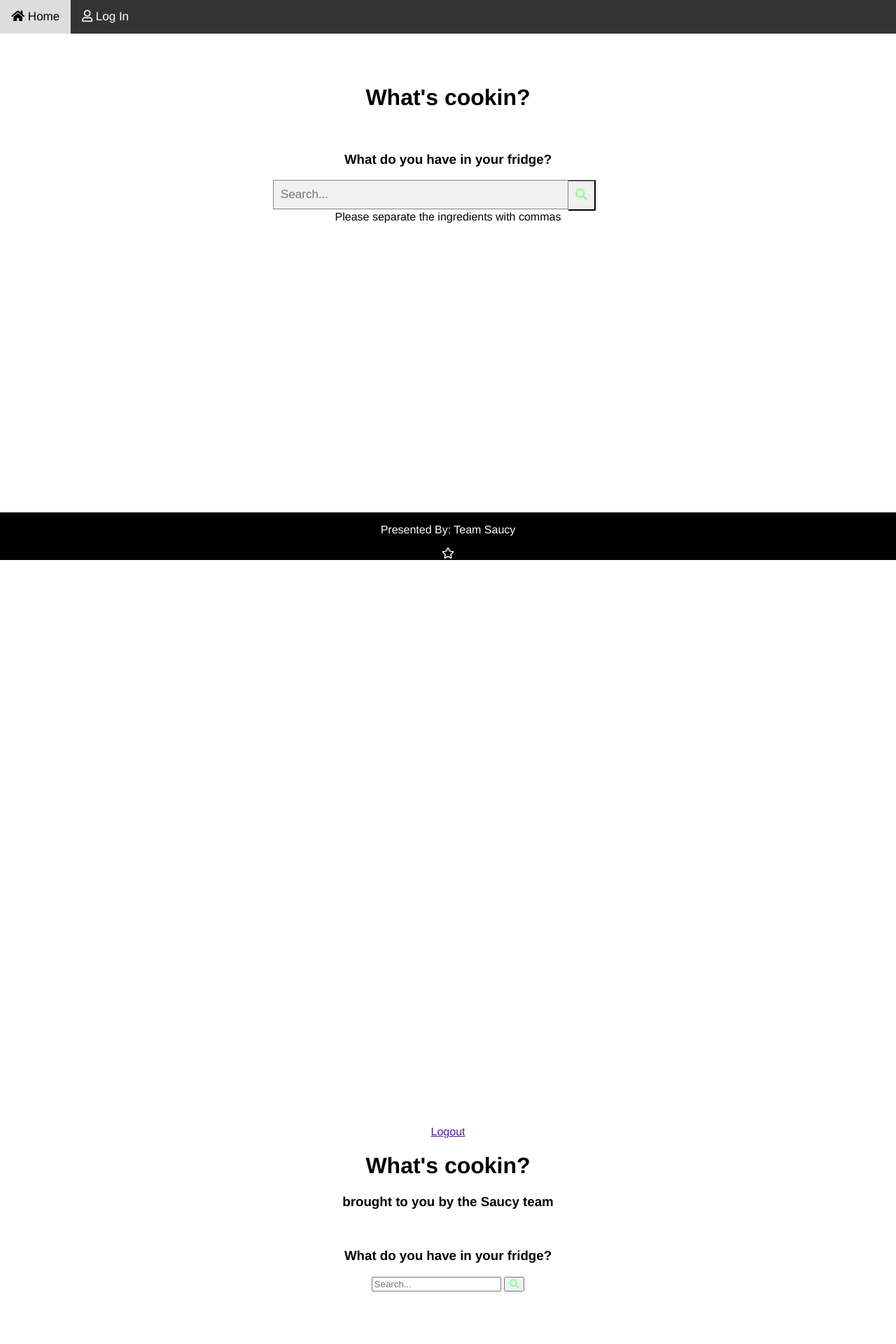
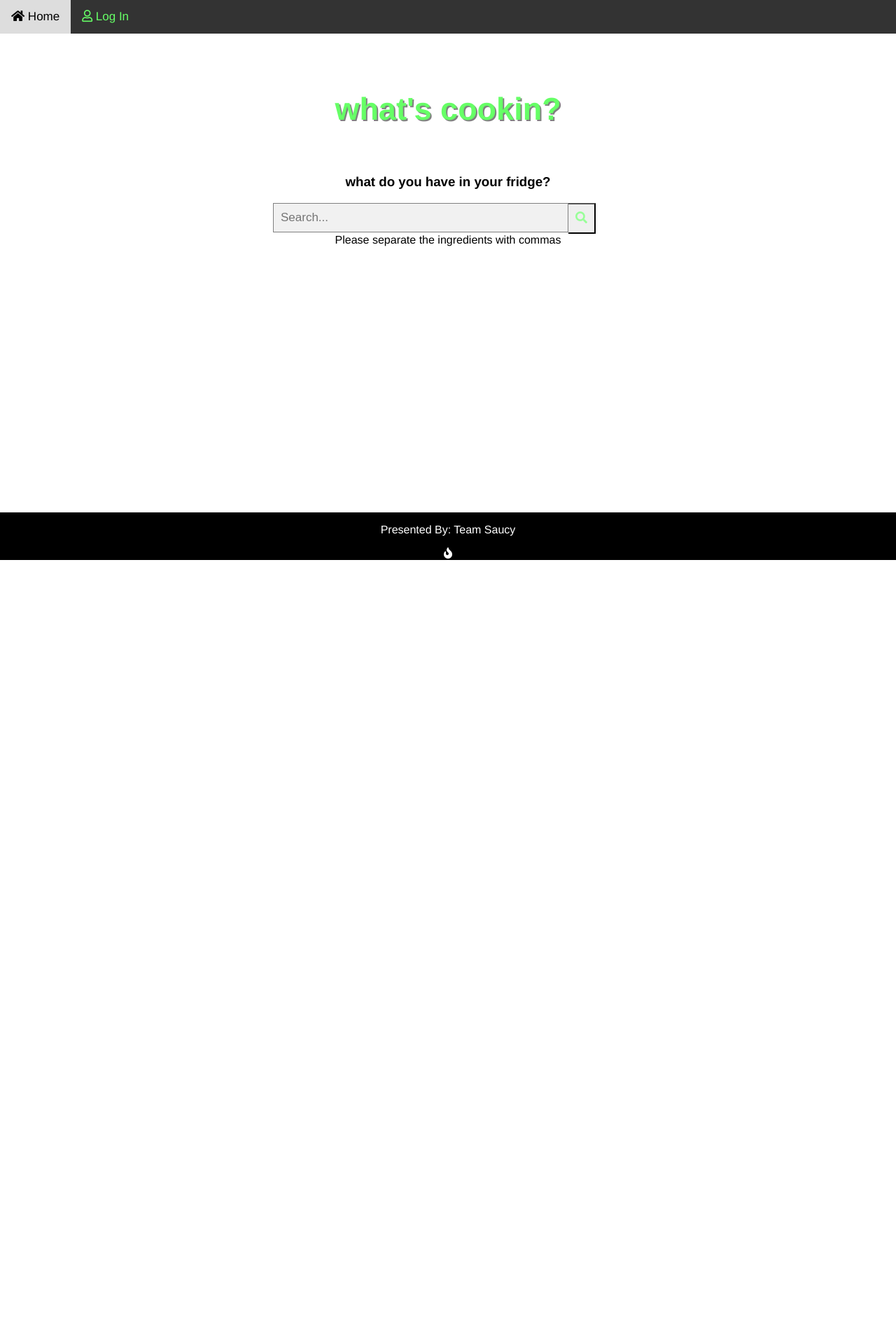
Before and after one commit to saraholiviawu/cssi-Whats-Cooking, a Python web app: template templates/welcome.html in a window 1280 px wide. Shown: the top 1920 px of the page at 70% size. After the commit the page ends 800 px from the top, so only its background shows below. Run offline with Jinja, Linux system fonts and the light colour scheme; the template is opened without the code that fills it, so the values that code supplies are empty; some libraries are stand-ins or nearby versions.

Commit message:
more code

```diff
--- a/templates/style/welcome.css
+++ b/templates/style/welcome.css
@@ -2,6 +2,11 @@ body{
   font-family: Helvetica;
   margin: 0;
   text-align: center;
+}
+h1{
+  color: #66ff66;
+  text-shadow: 2px 2px gray;
+  font-size: 45px;
 }
 * form{
   box-sizing: border-box;
@@ -46,7 +51,7 @@ width: 100%;
 .navbar a {
   float: left;
   display:block;
-  color: white;
+  color: #66ff66;
   text-align: center;
   padding: 14px 16px;
   text-decoration: none;
--- a/templates/welcome.html
+++ b/templates/welcome.html
@@ -2,15 +2,15 @@
 <html>
 
 <head>
-  <title>What's cookin'?</title>
+  <title>what's cookin'?</title>
   <link rel="stylesheet" href="style/welcome.css">
 <link rel="stylesheet" href="https://use.fontawesome.com/releases/v5.2.0/css/all.css" integrity="sha384-hWVjflwFxL6sNzntih27bfxkr27PmbbK/iSvJ+a4+0owXq79v+lsFkW54bOGbiDQ" crossorigin="anonymous">
 </head>
 <body>
 
   <div class="navbar">
-    <a href="/welcome">  <i class="fas fa-home"></i> Home</a>
-    <a href="/login-please"><i class="far fa-user"></i> Log In</a>
+    <a href="/welcome.html">  <i class="fas fa-home"></i> Home</a>
+    <a href="/login-please.html"><i class="far fa-user"></i> Log In</a>
   </div>
 
     <div class="main">
@@ -18,33 +18,35 @@
       <br />
       <br />
       <!--<a href = "{{logout_link}}">Logout</a> -->
-      <h1>What's cookin?</h1>
+      <div class="header" id="myHeader">
+          <h1>what's cookin?</h1>
+      </div>
+
       <br />
-      <h3>What do you have in your fridge?</h3>
+      <h3>what do you have in your fridge?</h3>
         <form class="search" action="/results" method="POST" style="margin:auto;max-width:500px"/>
           <input type = "text" placeholder = "Search..." name = "search"/>
           <button type="submit"><i class="fas fa-search" style="color:#99ff99;"></i></button>
           <p> Please separate the ingredients with commas</p>
           </div>
   <div class="footer">
-    <p>Presented By: Team Saucy</p>  <i class="far fa-star"></i>
+    <p>Presented By: Team Saucy</p>  <i class="fas fa-fire"></i>
   </div>
+  </div>
+  <script>
+  window.onscroll = function() {myFunction()};
 
-  <div class="main">
-    {{nickname}}
-    {{logout_url}}
-    {{logout_text}}
-    <a href = "{{logout_link}}">Logout</a>
-    <h1>What's cookin?</h1>
-    <h3>brought to you by the Saucy team</h3>
-    <br />
-    <h3>What do you have in your fridge?</h3>
-      <form class="search" action="/" method="POST" style="margin:auto;max-width:500px"/>
-        <input type = "text" placeholder = "Search..." name = "foodlist"/>
-        <button type="submit"><i class="fas fa-search" style="color:#99ff99;"></i></button>
-      </div>
-  </div>
+  let header = document.getElementById("myHeader");
+  let sticky = header.offsetTop;
 
+  function myFunction() {
+    if (window.pageYOffset > sticky) {
+      header.classList.add("sticky");
+    } else {
+      header.classList.remove("sticky");
+    }
+  }
+  </script>
 
 
 </body>
```
Also changed, not shown: templates/login-please.html (deleted, +0 -17 lines), templates/style/login.css (deleted, +0 -10 lines).
